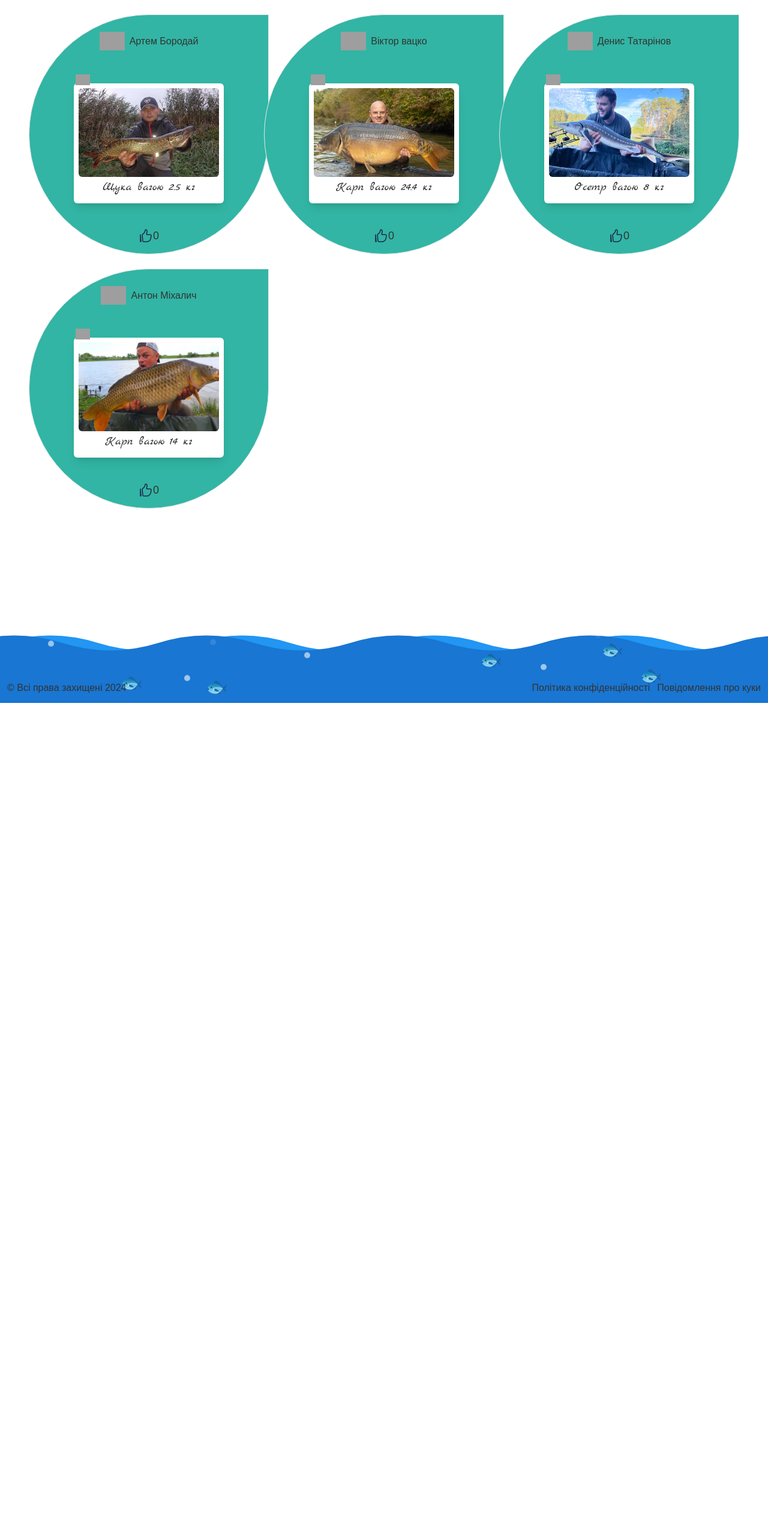
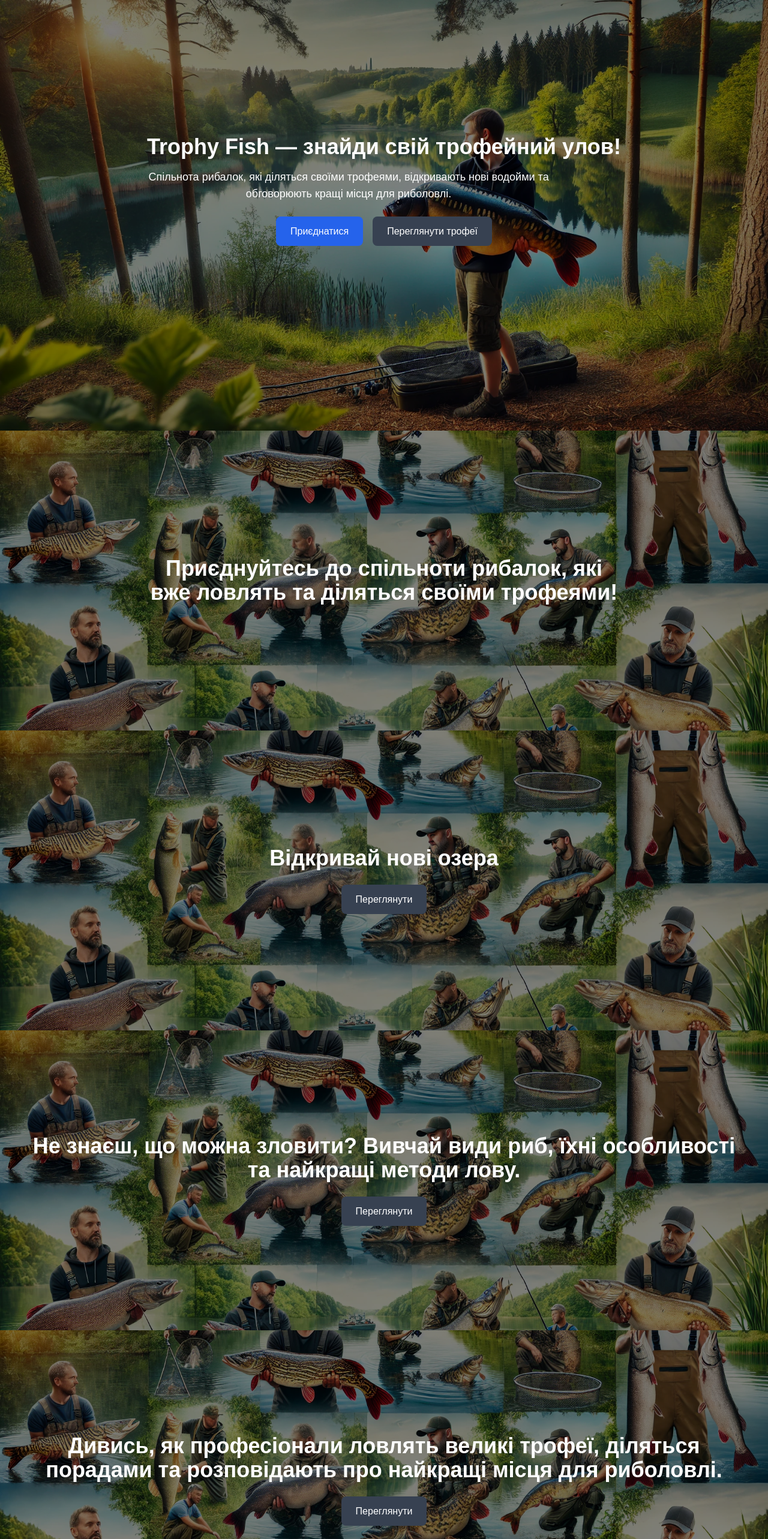
Before and after one commit to vladyslavZinchenko77/trofey-fish, a Next.js app: page / in a window 1280 px wide. Shown: the part 200-2766 px from the top of the page at 60% size. Before the commit the page ends 1372 px from the top, so only its background shows below. Built offline with nearby package versions, Linux system fonts and the light colour scheme; grey boxes are pictures that could not be loaded.

Commit message:
added sections into the home page

```diff
--- a/src/app/home/page.tsx
+++ b/src/app/home/page.tsx
@@ -1,20 +1,26 @@
 'use client';
 import React, { FC } from 'react';
-import TrofeyCardList from '@/components/UI/Sections/TrofeyCardList';
 import Header from '@/components/UI/Header';
 import Footer from '@/components/UI/Footer';
+import Hero from '@/components/UI/Sections/HomePageSections/Hero';
+import FishermenHome from '@/components/UI/Sections/HomePageSections/FishermenHome';
+import LakesHome from '@/components/UI/Sections/HomePageSections/LakesHome';
+import FishTypesHome from '@/components/UI/Sections/HomePageSections/FishTypesHome';
+import BloggersHome from '@/components/UI/Sections/HomePageSections/BloggersHome';
 
 const HomePage: FC = () => {
   return (
-    <>
+    <div className="flex flex-col justify-between min-h-[100vh]">
       <Header />
       <main>
-        <div>
-          <TrofeyCardList />
-        </div>
+        <Hero />
+        <FishermenHome />
+        <LakesHome />
+        <FishTypesHome />
+        <BloggersHome />
       </main>
       <Footer />
-    </>
+    </div>
   );
 };
 
--- /dev/null
+++ b/src/components/UI/Sections/HomePageSections/BloggersHome.tsx
@@ -0,0 +1,28 @@
+import React from 'react';
+
+const BloggersHome = () => {
+  return (
+    <section
+      className="relative h-[500px] flex flex-col justify-center items-center text-white text-center px-6"
+      style={{
+        backgroundImage: "url('/webp/fishermen.webp')",
+        backgroundSize: 'cover',
+        backgroundPosition: 'center',
+      }}
+    >
+      <div className="absolute inset-0 bg-black bg-opacity-50"></div>
+
+      <div className="relative z-10">
+        <h2 className="text-4xl font-bold max-w-[1200px]">
+          Дивись, як професіонали ловлять великі трофеї, діляться порадами та
+          розповідають про найкращі місця для риболовлі.
+        </h2>
+        <button className="bg-gray-700 mt-[24px] hover:bg-gray-800 px-6 py-3 rounded-lg transition">
+          Переглянути
+        </button>
+      </div>
+    </section>
+  );
+};
+
+export default BloggersHome;
--- /dev/null
+++ b/src/components/UI/Sections/HomePageSections/FishTypesHome.tsx
@@ -0,0 +1,28 @@
+import React from 'react';
+
+const FishTypesHome = () => {
+  return (
+    <section
+      className="relative h-[500px] flex flex-col justify-center items-center text-white text-center px-6"
+      style={{
+        backgroundImage: "url('/webp/fishermen.webp')",
+        backgroundSize: 'cover',
+        backgroundPosition: 'center',
+      }}
+    >
+      <div className="absolute inset-0 bg-black bg-opacity-50"></div>
+
+      <div className="relative z-10">
+        <h2 className="text-4xl font-bold max-w-[1200px]">
+          Не знаєш, що можна зловити? Вивчай види риб, їхні особливості та
+          найкращі методи лову.
+        </h2>
+        <button className="bg-gray-700 mt-[24px] hover:bg-gray-800 px-6 py-3 rounded-lg transition">
+          Переглянути
+        </button>
+      </div>
+    </section>
+  );
+};
+
+export default FishTypesHome;
--- /dev/null
+++ b/src/components/UI/Sections/HomePageSections/FishermenHome.tsx
@@ -0,0 +1,25 @@
+import React, { FC } from 'react';
+
+const FishermenHome: FC = () => {
+  return (
+    <section
+      className="relative h-[500px] flex flex-col justify-center items-center text-white text-center px-6"
+      style={{
+        backgroundImage: "url('/webp/fishermen.webp')",
+        backgroundSize: 'cover',
+        backgroundPosition: 'center',
+      }}
+    >
+      <div className="absolute inset-0 bg-black bg-opacity-50"></div>
+
+      <div className="relative z-10">
+        <h2 className="text-4xl font-bold max-w-[800px]">
+          Приєднуйтесь до спільноти рибалок, які вже ловлять та діляться своїми
+          трофеями!
+        </h2>
+      </div>
+    </section>
+  );
+};
+
+export default FishermenHome;
--- /dev/null
+++ b/src/components/UI/Sections/HomePageSections/Hero.tsx
@@ -0,0 +1,36 @@
+import React, { FC } from 'react';
+
+const Hero: FC = () => {
+  return (
+    <section
+      className="relative h-screen flex flex-col justify-center items-center text-white text-center px-6"
+      style={{
+        backgroundImage: "url('/webp/hero-img.webp')",
+        backgroundSize: 'cover',
+        backgroundPosition: 'center',
+      }}
+    >
+      <div className="absolute inset-0 bg-black bg-opacity-50"></div>
+
+      <div className="relative z-10">
+        <h2 className="text-4xl font-bold">
+          Trophy Fish — знайди свій трофейний улов!
+        </h2>
+        <h4 className="text-lg mt-4 max-w-2xl">
+          Спільнота рибалок, які діляться своїми трофеями, відкривають нові
+          водойми та обговорюють кращі місця для риболовлі.
+        </h4>
+        <div className="mt-6 flex gap-4 justify-center">
+          <button className="bg-blue-600 hover:bg-blue-700 px-6 py-3 rounded-lg transition">
+            Приєднатися
+          </button>
+          <button className="bg-gray-700 hover:bg-gray-800 px-6 py-3 rounded-lg transition">
+            Переглянути трофеї
+          </button>
+        </div>
+      </div>
+    </section>
+  );
+};
+
+export default Hero;
--- /dev/null
+++ b/src/components/UI/Sections/HomePageSections/LakesHome.tsx
@@ -0,0 +1,27 @@
+import React, { FC } from 'react';
+
+const LakesHome: FC = () => {
+  return (
+    <section
+      className="relative h-[500px] flex flex-col justify-center items-center text-white text-center px-6"
+      style={{
+        backgroundImage: "url('/webp/fishermen.webp')",
+        backgroundSize: 'cover',
+        backgroundPosition: 'center',
+      }}
+    >
+      <div className="absolute inset-0 bg-black bg-opacity-50"></div>
+
+      <div className="relative z-10">
+        <h2 className="text-4xl font-bold max-w-[800px]">
+          Відкривай нові озера
+        </h2>
+        <button className="bg-gray-700 mt-[24px] hover:bg-gray-800 px-6 py-3 rounded-lg transition">
+          Переглянути
+        </button>
+      </div>
+    </section>
+  );
+};
+
+export default LakesHome;
```
Also changed, not shown: public/webp/fishermen.webp (added), public/webp/hero-img.webp (added).
